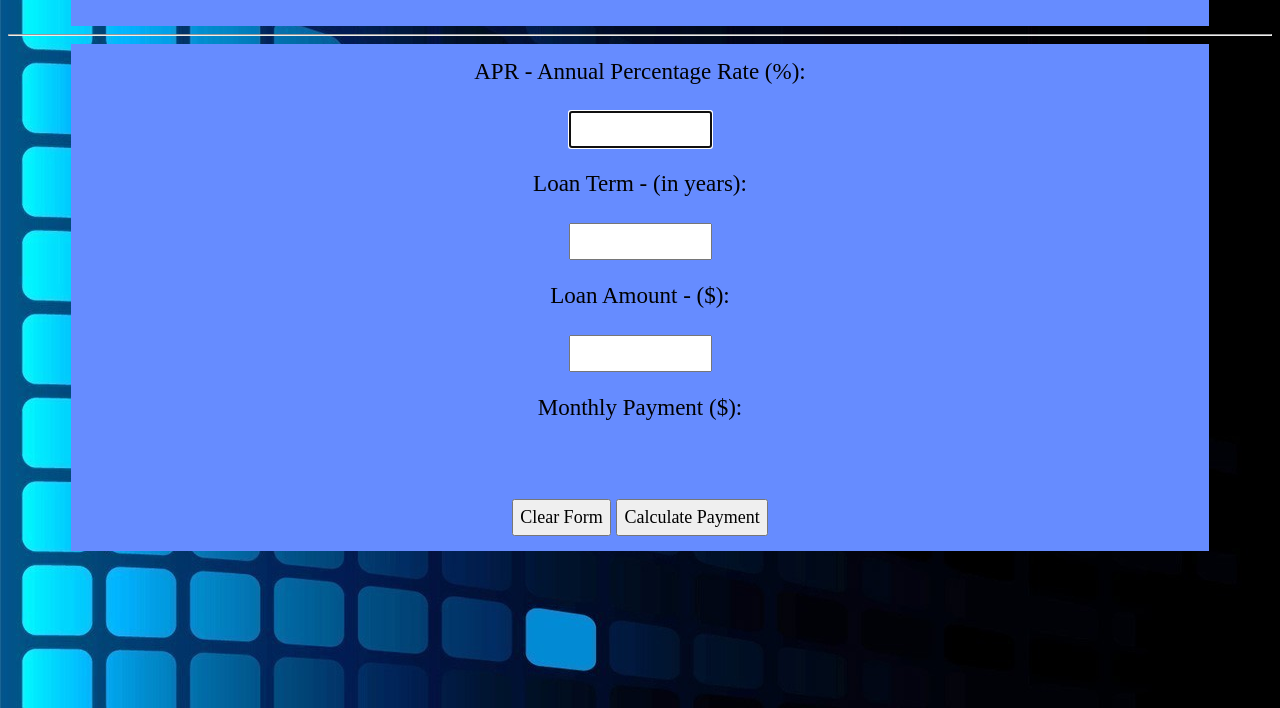
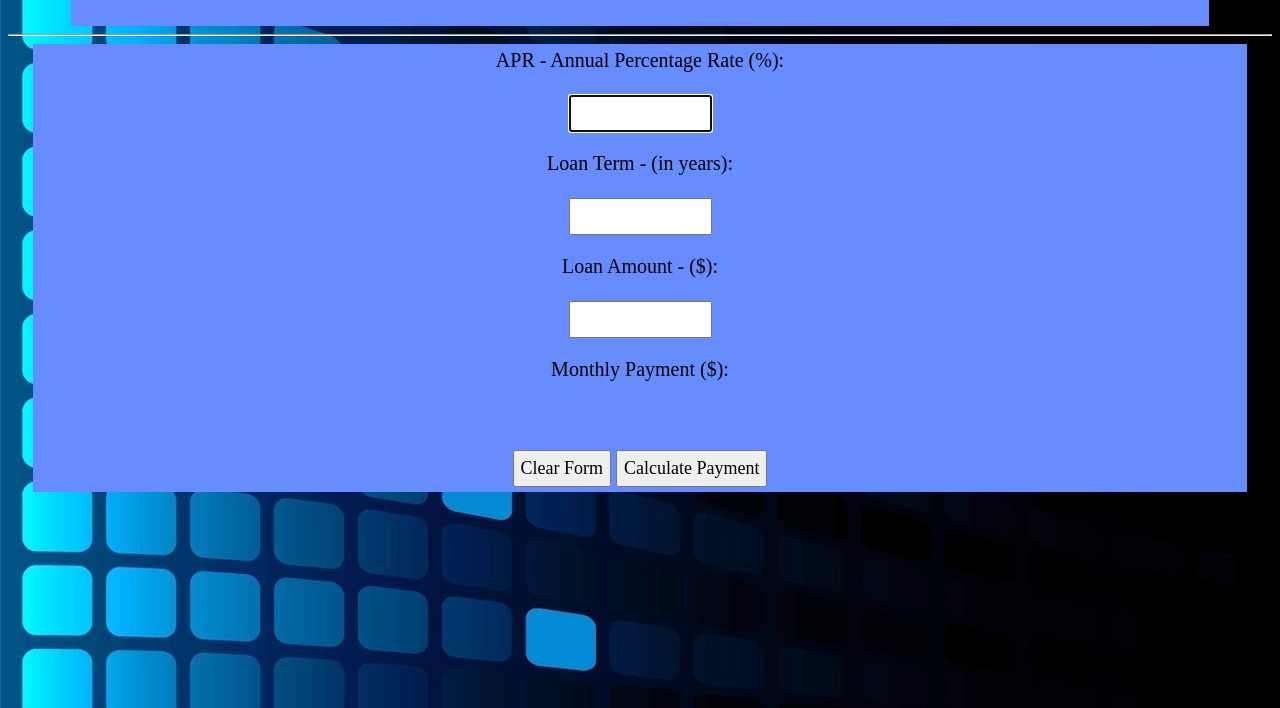
Before and after one commit to Marjorie98Roman/CIT-261---Portfolio, a plain HTML site: page Projects/Project01.html in a window 1280 px wide. Shown: the part 92-800 px from the top of the page. Drawn offline with Linux system fonts and the light colour scheme.

Commit message:
Resizing again

```diff
--- a/Projects/Project01 - Style Sheet.css
+++ b/Projects/Project01 - Style Sheet.css
@@ -16,14 +16,14 @@ header {
 }
 
 .mortgageForm {
-    padding: 15px;
-    margin-left: 5%;
-    margin-right: 5%;
+    padding: 5px;
+    margin-left: 2%;
+    margin-right: 2%;
     /* This is Sky Blue */
     background-color: #668cff;
     text-align: center;
     font-family: 'ar julian';
-    font-size: 23px;
+    font-size: 20px;
 }
 
 input {
```
